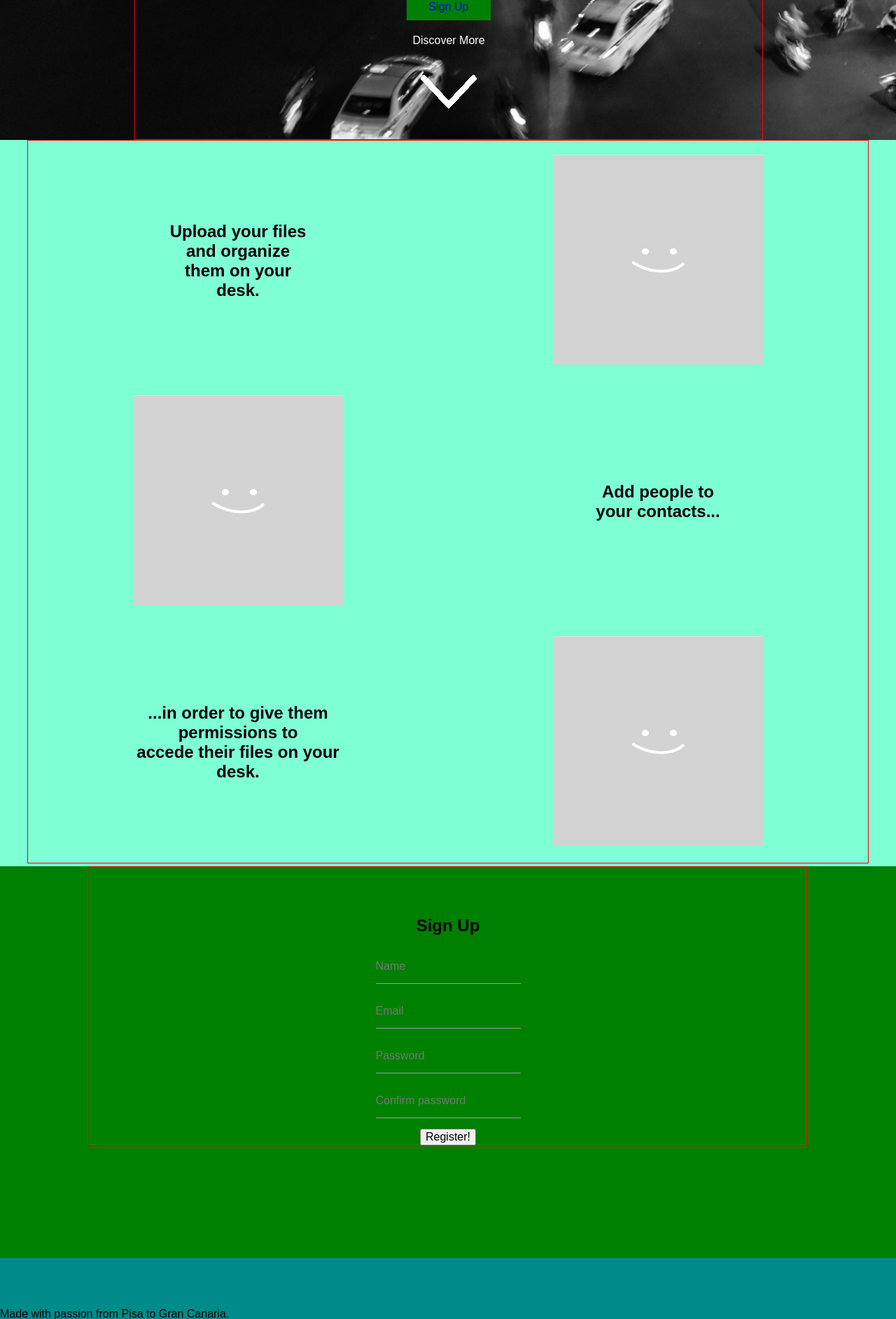
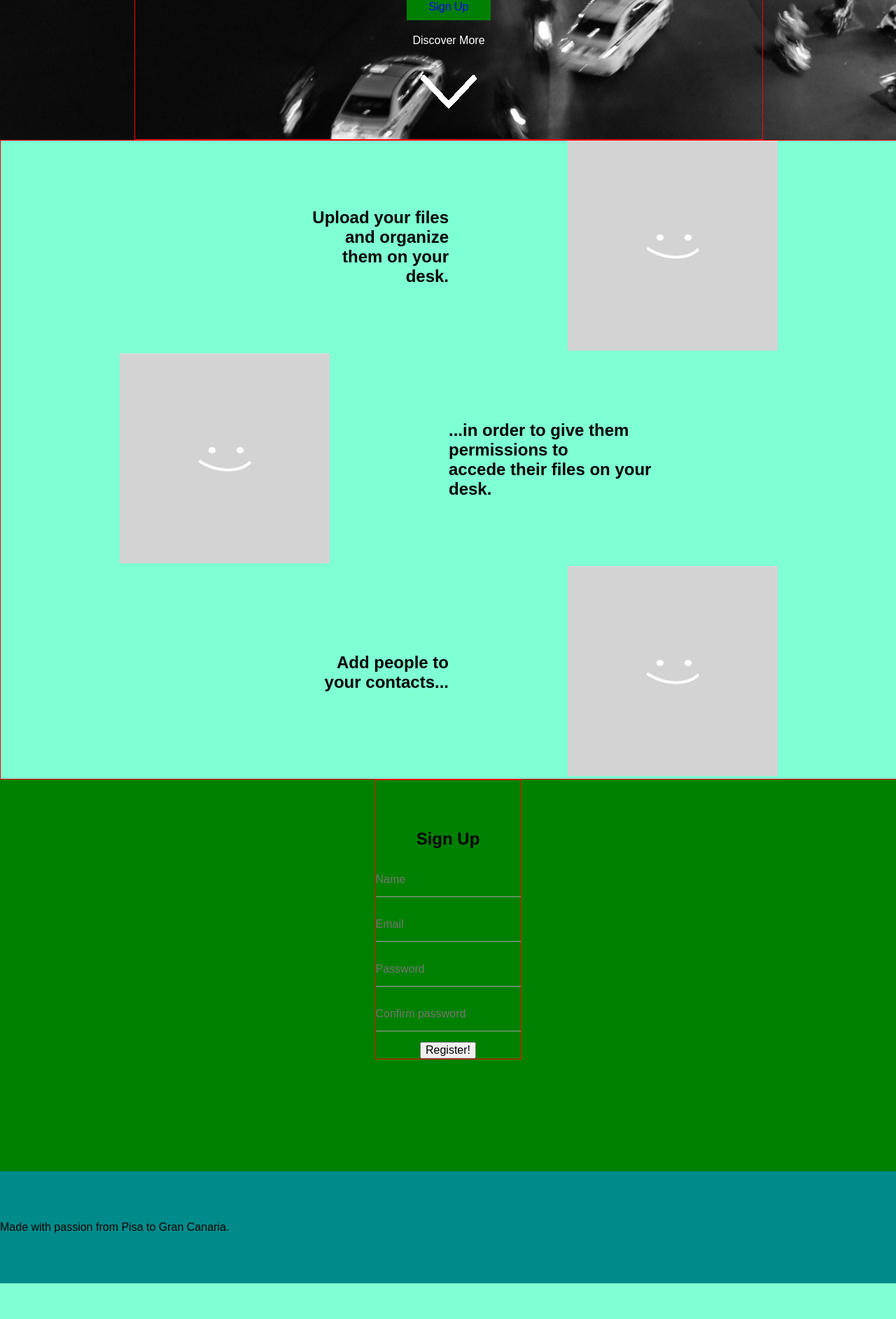
Before and after one commit to Davideb94/Merge, a PHP site: page / in a window 1280 px wide. Shown: the part 600-2485 px from the top of the page at 70% size. After the commit the page ends 2434 px from the top, so only its background shows below. Run offline with PHP 8.4, Linux system fonts and the light colour scheme.

Commit message:
Fixed some graphical artefacts.

```diff
--- a/css/style.css
+++ b/css/style.css
@@ -135,24 +135,38 @@ section{
 }
 
 #container_2 {
-	display: inline-block;
-	margin-left: auto;
-	margin-right: auto;
+    display: table;
+    align-content: center;
+    margin: auto;
 	border: 1px solid red;
+    width: 100%;
+
 }
-
+.rowing{
+    display: table-row;
+    width: 80%;
+}
+.text_elem{
+    display: table-cell;
+    vertical-align: middle;
+}
+.img_elem{
+    display: table-cell;
+    vertical-align: middle;
+}
+.text_elem.left_elem{
+    text-align: right;
+}
+.text_elem.right_elem{
+    text-align: left;
+}
 #container_3 {
-	width: 80%;
 	display: inline-block;
 	padding-top: 50px;
 	text-align: center;
 	border: 1px solid red;
 }
-#info_table > th,td{
-    padding:0 150px;
-    padding-top: 20px;
-    padding-bottom: 20px;
-}
+
 footer{
 	width: 100%;
 	height: 20%;
--- a/index.html
+++ b/index.html
@@ -27,47 +27,44 @@
 					<a id="sign_up" href="#section_3">Sign Up</a>
 					<a id="discover" href="#section_2">
 						Discover More<br>
-						<img src="../assets/img/down_arrow.png" alt="Down Arrow">
+						<img src="./assets/img/down_arrow.png" alt="Down Arrow">
 					</a>
 			</div>
 		</section>
 		<section id="section_2">
 			<div id="container_2">
-				<table id="info_table">
-                    <colgroup>
-                    <col id="left_elem" >
-                    <col  id="right_elem">
-                    </colgroup>
-					<tr>
-						<td class="text_elem" colspan = "2" >
+
+                <div class="rowing">
+                    <div class="text_elem left_elem">
                         <h2>
                             Upload your files<br>and organize<br>them on <b>your<br>desk</b>.
                         </h2>
-                        </td>
-						<td class="img_elem">
+                    </div>
+                    <div class="img_elem right_elem" >
                         <img src="./assets/img/missing_img.jpg" alt="Missing Img">
-						</td>
-					</tr>
-					<tr>
-						<td class="img_elem" >
+                    </div>
+                </div>
+                <div class="rowing">
+                      <div class="img_elem left_elem">
                         <img src="./assets/img/missing_img.jpg" alt="Missing Img">
-						</td>
-						<td class="text_elem" colspan = "2">
-                            <h2>
-                                Add people to<br>your <b>contacts</b>...</td>
-                            </h2>
-					</tr>
-					<tr>
-						<td class="text_elem" colspan = "2">
+                    </div>
+                    <div class="text_elem right_elem" >
                         <h2>
                                 ...in order to give them<br> permissions to<br>accede their files on your<br>desk.
                         </h2>
-                        </td>
-						<td class="img_elem">
+                    </div>
+
+                </div>
+                <div class="rowing">
+                <div class="text_elem left_elem" >
+                    <h2>
+                                Add people to<br>your <b>contacts</b>...
+                    </h2>
+                </div>
+                <div class="img_elem right_elem">
                     <img src="./assets/img/missing_img.jpg" alt="Missing Img">
-						</td>
-					</tr>
-				</table>
+                </div>
+                </div>
 			</div>
 		</section>
 		<section id="section_3">
@@ -77,13 +74,13 @@
                 </h2>
 				<form action="elaborate/signup.php" method="POST">
 					<div class="input-field">
-						<input class="validate" id="username" type="text" placeholder="Name">
+						<input class="validate" name="username" type="text" placeholder="Name">
 					</div>
 					<div class="input-field">
 						<input class="validate" name="email" type="email" placeholder="Email">
 					</div>
 					<div class="input-field">
-						<input class="validate" id="pass" type="password" placeholder="Password">
+						<input class="validate" name="password" type="password" placeholder="Password">
 					</div>
 					<div class="input-field">
 						<input class="validate" name="confirm_pass" type="password" placeholder="Confirm password">
```
Lines whose indentation alone changed are shown as unchanged.
